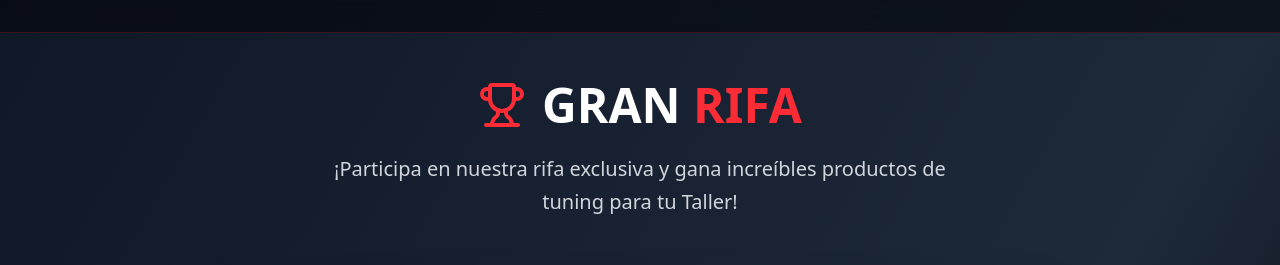
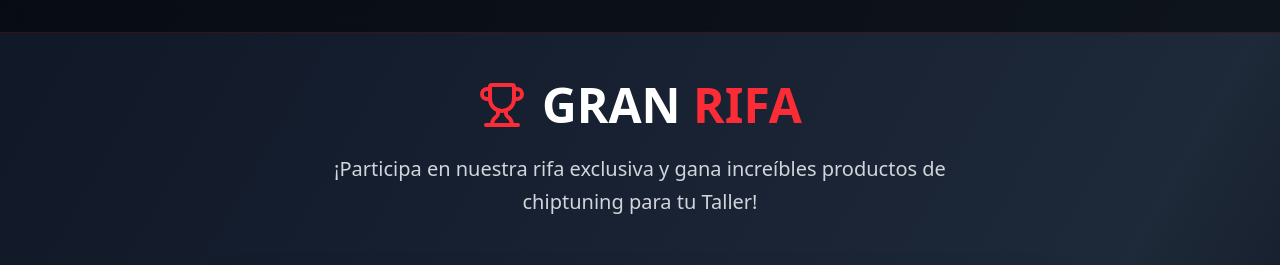
Before and after one commit to Rasmeh27/front-end-sistema-rifas-yoalis, a React (Vite) app: page / in a window 1280 px wide. Shown: the top 265 px of the page. Built offline with nearby package versions, Linux system fonts and the light colour scheme.

Commit message:
cambiando la palabra tuning a chiptuning

```diff
--- a/src/pages/FormularioParticipante.tsx
+++ b/src/pages/FormularioParticipante.tsx
@@ -125,7 +125,7 @@ export default function FormularioParticipante() {
           </div>
           <p className="text-xl text-gray-300 max-w-2xl mx-auto leading-relaxed">
             ¡Participa en nuestra rifa exclusiva y gana increíbles productos de
-            tuning para tu Taller!
+            chiptuning para tu Taller!
           </p>
         </div>
 
```
